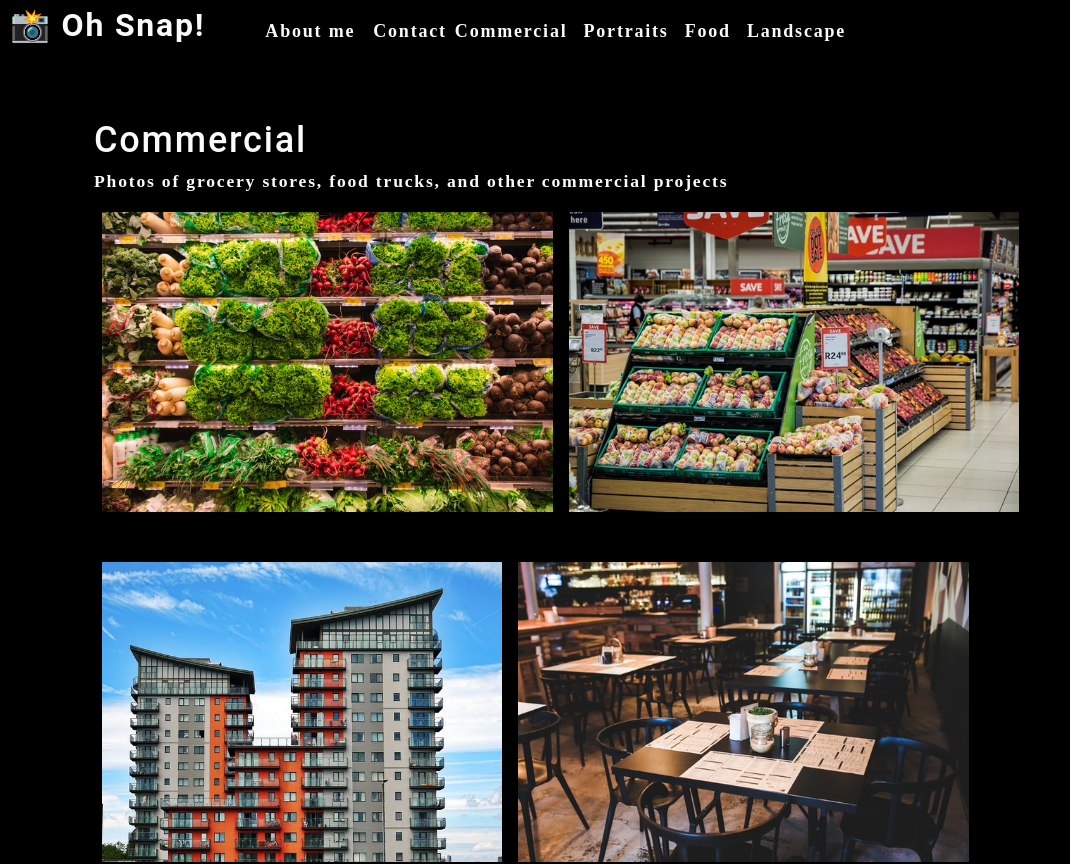
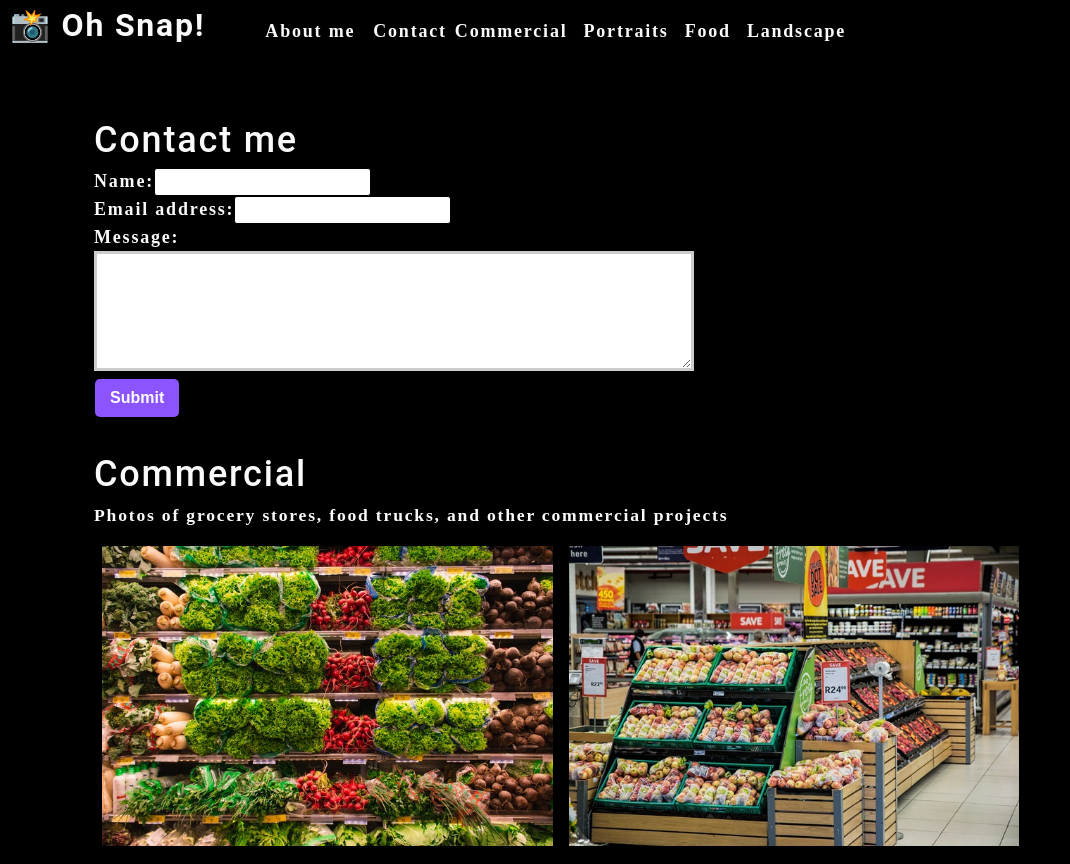
Before and after one commit to DragoonKite/photo-port, a React (Create React App) app: page / in a window 1280 px wide. Shown: the top 864 px of the page, without its empty margins (0-1070 px from the left). Built offline with nearby package versions, Linux system fonts and the light colour scheme.

Commit message:
add form handlers

```diff
--- a/src/App.js
+++ b/src/App.js
@@ -2,6 +2,7 @@
 import About from './components/About';
 import Nav from './components/Nav';
 import Gallery from "./components/Gallery";
+import ContactForm from './components/Contact';
 import './App.css';
 
 function App() {
@@ -27,6 +28,7 @@
       </Nav>
       <main>
         <div>
+          <ContactForm></ContactForm>
           <Gallery currentCategory={currentCategory}></Gallery>
           <About></About>
         </div>
--- a/src/components/Contact/index.js
+++ b/src/components/Contact/index.js
@@ -1,22 +1,33 @@
-import React from ('react')
+import React, {useState} from 'react';
 
 function ContactForm() {
+    const [formState, setFormState] = useState({name: '', email: '', message: ''});
+    const { name, email, message } = formState;
+
+    function handleChange(e) {
+        setFormState({...formState, [e.target.name]: e.target.value})
+    };
+
+    function handleSubmit(e) {
+        e.preventDefault();
+        console.log(formState)
+    };
 
     return (
         <section>
           <h1>Contact me</h1>
-          <form id="contact-form">
+          <form id="contact-form" onSubmit={handleSubmit}>
             <div>
                 <label htmlFor="name">Name:</label>
-                <input type="text" name="name"/>
+                <input type="text" defaultValue={name} onChange={handleChange} name="name" />
             </div>
             <div>
                 <label htmlFor="email">Email address:</label>
-                <input type="email" name="email" />
+                <input type="email" defaultValue={email} onChange={handleChange} name="email" />
             </div>
             <div>
                 <label htmlFor="message">Message:</label>
-                <textarea name="message" rows="5"  />
+                <textarea name="message" defaultValue={message} onChange={handleChange} rows="5" />
             </div>
             <button type="submit">Submit</button>
           </form>
```
